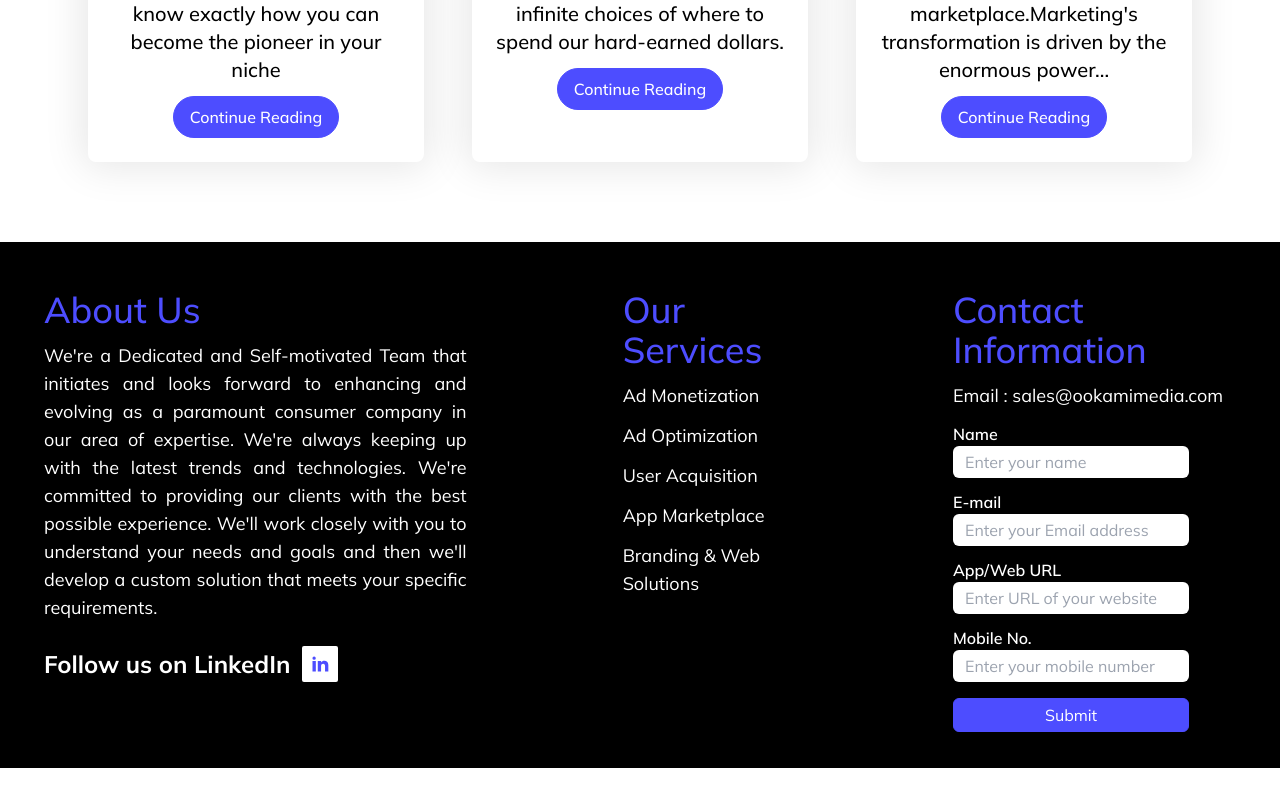
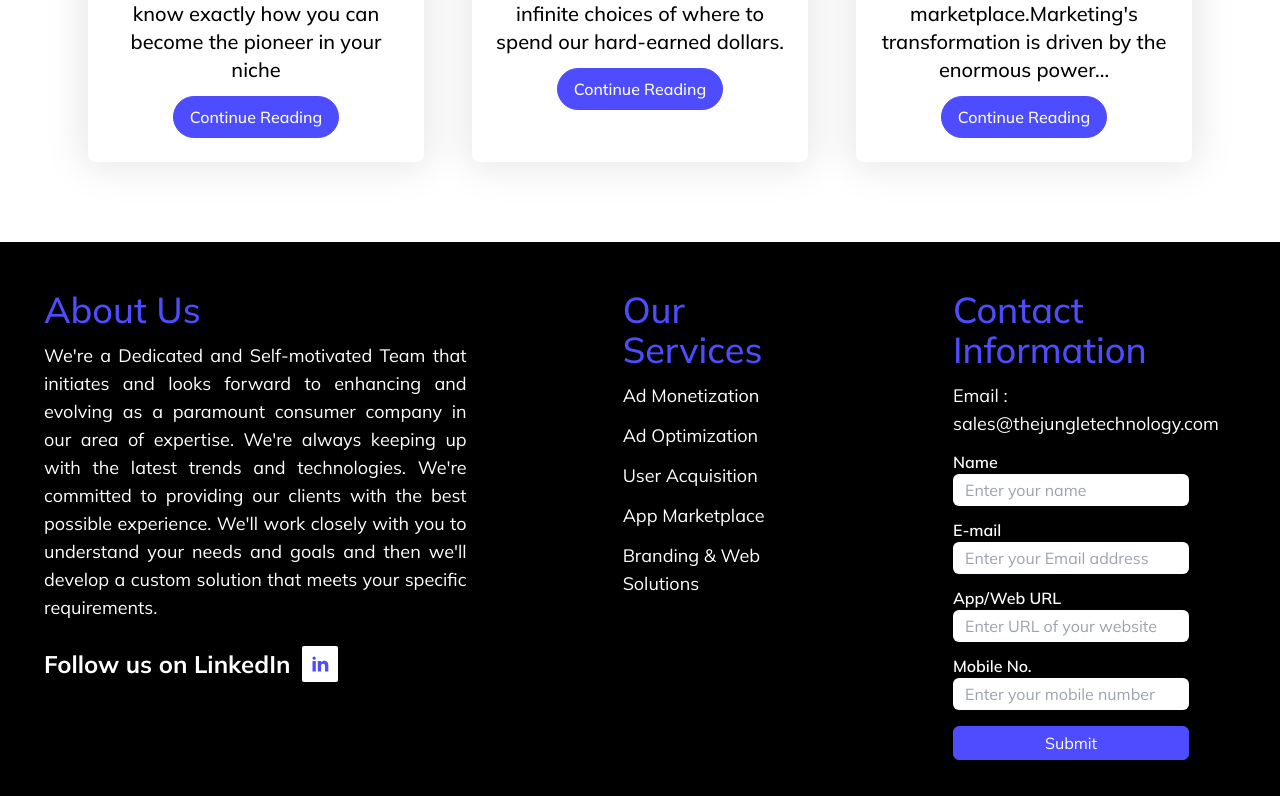
Before and after one commit to GeoAnand/gokul-, a React (Create React App) app: page / in a window 1280 px wide. Shown: the part 5829-6625 px from the top of the page. Before the commit the page ends 6597 px from the top, so only its background shows below. Built offline with nearby package versions, Linux system fonts and the light colour scheme; the HTML template or start-up script is replaced by a standard one.

Commit message:
Updated-Mail - 10-08-2024

```diff
--- a/src/components/Footer.jsx
+++ b/src/components/Footer.jsx
@@ -72,7 +72,7 @@ function Footer() {
             <div id='contact' className='md:mx-3 text-center md:text-left'>
                 <h1 className='text-4xl font-medium my-3 text-primary'>Contact Information</h1>
 
-                <p className='my-2 text-lg' >Email : sales@ookamimedia.com</p>
+                <a href="mailto:sales@thejungletechnology.com" className='my-2 text-lg' >Email : sales@thejungletechnology.com</a>
 
 
                 {/* Google Form */}
```
